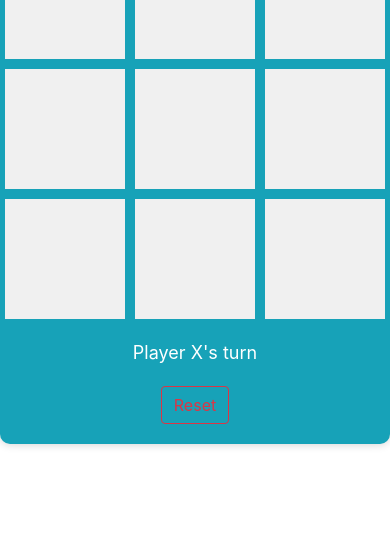
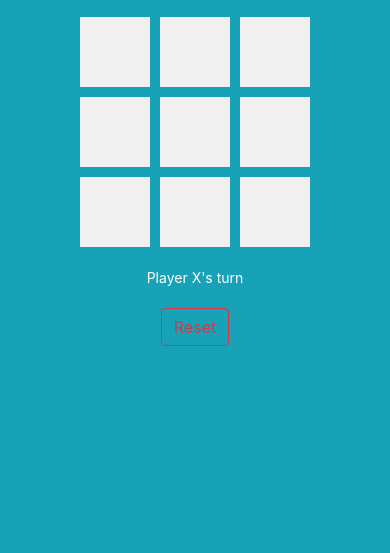
Before and after one commit to Riajul-Islam-Dev/Tic-Tac-Toe, a plain HTML site: page index.html in a window 390 px wide. Shown: the part 291-844 px from the top of the page. Drawn offline with nearby package versions, Linux system fonts and the light colour scheme.

Commit message:
Responsiveness implemented.

```diff
--- a/index.html
+++ b/index.html
@@ -4,6 +4,7 @@
 <head>
     <title>Tic-Tac-Toe</title>
     <link rel="stylesheet" type="text/css" href="style.css">
+    <meta name="viewport" content="width=device-width, initial-scale=1.0">
     <!-- Add Bootstrap CSS link -->
     <link rel="stylesheet" href="https://maxcdn.bootstrapcdn.com/bootstrap/4.5.2/css/bootstrap.min.css">
 </head>
--- a/style.css
+++ b/style.css
@@ -1,7 +1,7 @@
 /* Light Mode Styles */
 body.light-mode {
   background-color: #fff;
-  color: #fff; /* Set text color to white in light mode */
+  color: #000; /* Set text color to black in light mode */
 }
 
 .container.bg-info {
@@ -13,14 +13,14 @@ body.light-mode {
 }
 
 body {
+  font-family: Arial, sans-serif;
+  background-color: #f0f0f0;
+  color: #000; /* Set text color to black in the default body */
   display: flex;
   justify-content: center;
   align-items: center;
   height: 100vh;
   margin: 0;
-  font-family: Arial, sans-serif;
-  background-color: #f0f0f0;
-  color: #fff; /* Set text color to white in the default body */
 }
 
 .container {
@@ -29,7 +29,7 @@ body {
   border-radius: 10px;
   box-shadow: 0 0 10px rgba(0, 0, 0, 0.2);
   transition: background-color 0.3s;
-  color: #fff; /* Set text color to white for container content */
+  color: #000; /* Set text color to black for container content */
 }
 
 h1 {
@@ -39,21 +39,22 @@ h1 {
 
 #board {
   display: grid;
-  grid-template-columns: repeat(3, 120px);
+  grid-template-columns: repeat(3, 1fr); /* Use fractions for grid layout */
   grid-gap: 10px;
   margin: 20px auto;
 }
 
 .cell {
-  width: 120px;
-  height: 120px;
+  width: 100px;
+  height: 100px;
   display: flex;
   align-items: center;
   justify-content: center;
   font-size: 36px;
   background-color: #f0f0f0;
   cursor: pointer;
-  color: #fff; /* Set text color to white for cell content */
+  color: #000; /* Set text color to black for cell content */
+  overflow: hidden;
 }
 
 #message {
@@ -92,3 +93,30 @@ body.dark-mode {
   ~ .custom-control-label::before {
   background-color: #000; /* Background color for the "on" state */
 }
+
+/* Media Queries for Responsiveness */
+@media (max-width: 768px) {
+  h1 {
+    font-size: 18px; /* Adjust font size for smaller screens */
+  }
+
+  .cell {
+    width: 70px; /* Adjust cell width for smaller screens */
+    height: 70px; /* Adjust cell height for smaller screens */
+    font-size: 24px; /* Adjust font size for smaller screens */
+  }
+
+  #message {
+    font-size: 14px; /* Adjust font size for smaller screens */
+  }
+
+  .container {
+    height: 100vh; /* Set container height to cover the entire viewport */
+    display: flex;
+    flex-direction: column;
+    justify-content: space-between; /* Push content to the top and bottom */
+    border-radius: 0; /* Remove rounded corners */
+  }
+
+  /* Add other style adjustments for smaller screens */
+}
```
